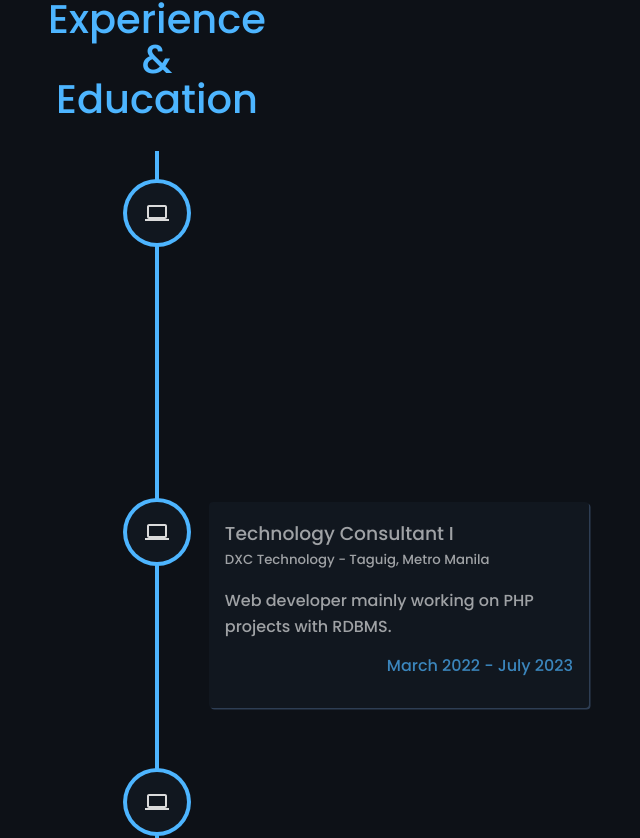
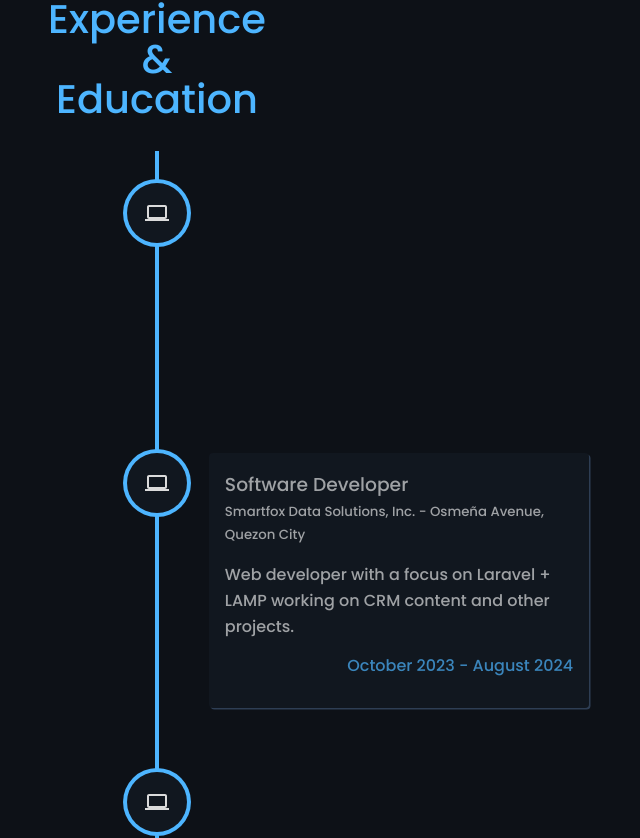
Before and after one commit to pqrSagara/react-portfolio, a React (Create React App) app: page / in a window 1280 px wide. Shown: the part 1628-2466 px from the top of the page, without its empty margins (483-1123 px from the left). Built offline with nearby package versions, Linux system fonts and the light colour scheme.

Commit message:
updated work exp

```diff
--- a/src/components/experience/timelineElements.js
+++ b/src/components/experience/timelineElements.js
@@ -1,14 +1,22 @@
 export const timelineElements = [
     {
         id: 0,
-        title: "Software Developer",
-        location: "Smartfox Data Solutions, Inc. - Osmeña Avenue, Quezon City",
-        description: "Web developer with a focus on Laravel + LAMP working on CRM content and other projects.",
-        date: "October 2023 - ",
+        title: "App/Cloud Support Senior Analyst",
+        location: "Accenture - Mandaluyong, Metro Manila",
+        description: "Servicenow with CSA Certification and multiple micro-certification",
+        date: "August 2024 - ",
         icon: "work",
     },
     {
         id: 1,
+        title: "Software Developer",
+        location: "Smartfox Data Solutions, Inc. - Osmeña Avenue, Quezon City",
+        description: "Web developer with a focus on Laravel + LAMP working on CRM content and other projects.",
+        date: "October 2023 - August 2024",
+        icon: "work",
+    },
+    {
+        id: 2,
         title: "Technology Consultant I",
         location: "DXC Technology - Taguig, Metro Manila",
         description: "Web developer mainly working on PHP projects with RDBMS.",
@@ -16,7 +24,7 @@ export const timelineElements = [
         icon: "work",
     },
     {
-        id: 2,
+        id: 3,
         title: "Intern",
         location: "Lyceum of the Philippines University - General Trias, Cavite",
         description: "Front-end Developer focused on UI and overall design for a web application.",
@@ -24,7 +32,7 @@ export const timelineElements = [
         icon: "work",
     },
     {
-        id: 3,
+        id: 4,
         title: "Bachelor's Degree in Information Technology",
         location: "Lyceum of the Philippines University - General Trias, Cavite",
         description: "Graduated with a primary focus on Java and mobile development.",
```
